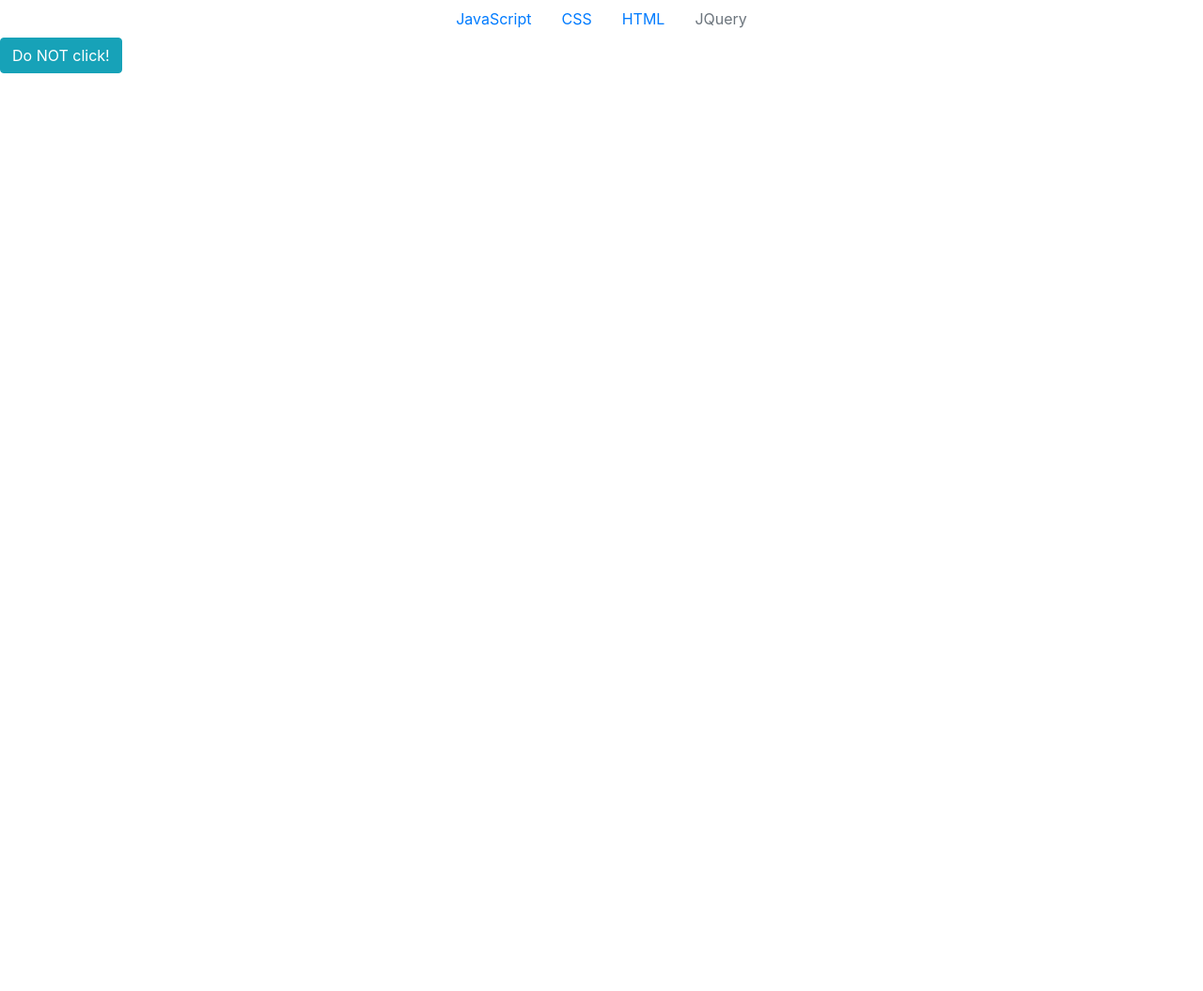
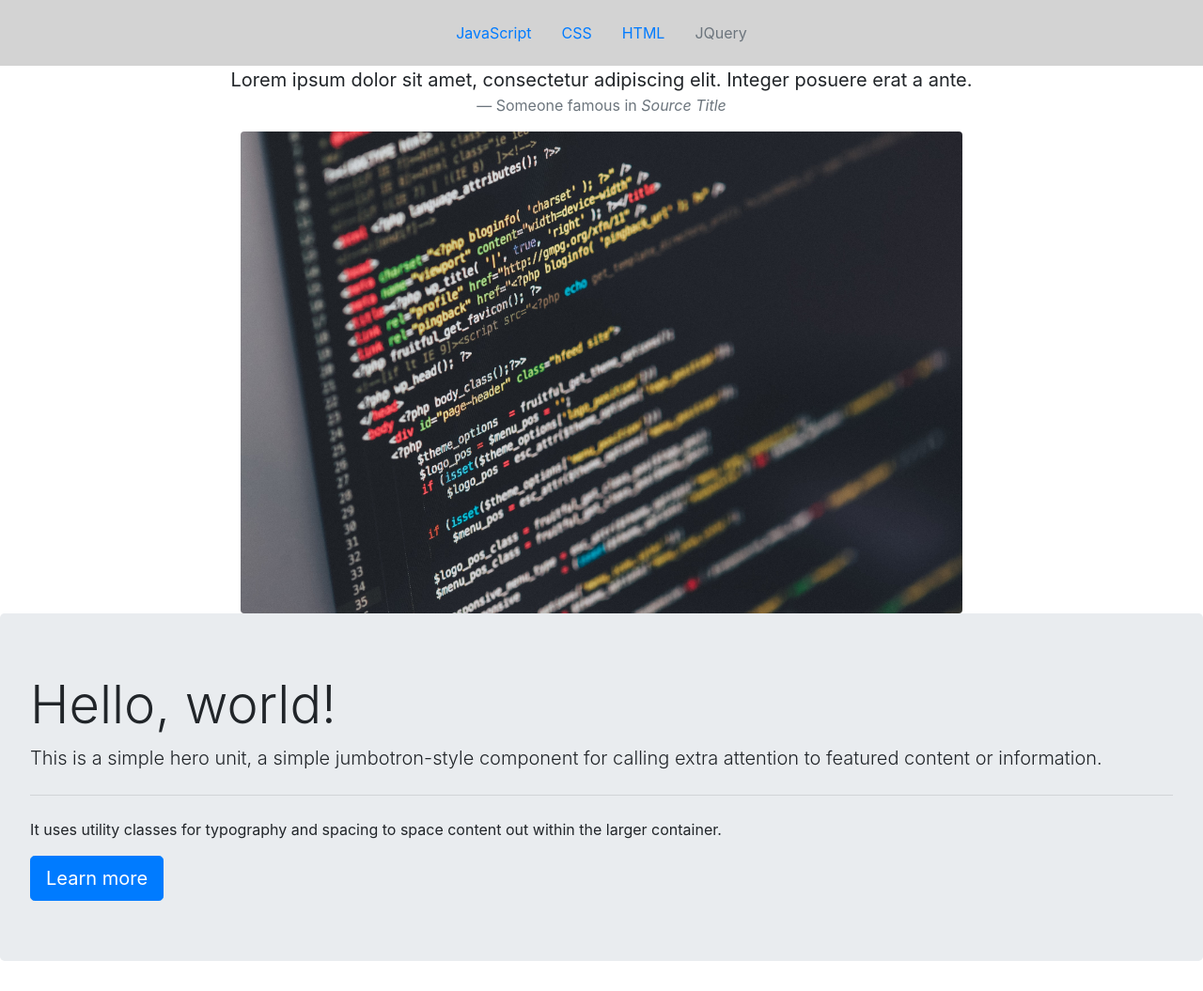
Before and after one commit to benedwrds/ACA_web101_ben_edwards, a plain HTML site: page checkpoint3/bootstrap.html in a window 1280 px wide. Shown: the whole page at 94% size. Before the commit the page ends 800 px from the top, so only its background shows below. Drawn offline with nearby package versions, Linux system fonts and the light colour scheme.

Commit message:
lil update

```diff
--- a/checkpoint3/bootstrap.css
+++ b/checkpoint3/bootstrap.css
@@ -0,0 +1,46 @@
+
+
+body {
+
+}
+
+.text-center img{
+  width: 60%;
+  height: auto;
+}
+
+.nav.justify-content-center {
+background-color:lightgray;
+border: 15px solid lightgray;
+}
+
+.passage {
+font-family: ;
+width: 45%;
+}
+
+ /* Extra small devices (portrait phones, less than 576px) */
+@media (max-width: 575.98px) {
+  .jumbotron {
+    display: none;
+  }
+}
+
+/*  Small devices (landscape phones, less than 768px) */
+@media (max-width: 767.98px) {
+ .jumbotron {
+   display: none;
+ }
+}
+
+ /* Medium devices (tablets, less than 992px) */
+@media (max-width: 991.98px) {
+.jumbotron {
+}
+
+}
+
+ /* Large devices (desktops, less than 1200px) */
+@media (max-width: 1199.98px) {
+
+}
--- a/checkpoint3/bootstrap.html
+++ b/checkpoint3/bootstrap.html
@@ -4,6 +4,7 @@
   <meta name="viewport" content="width=device-width, initial-scale=1.0">
   <title>Document</title>
   <link rel="stylesheet" href="https://stackpath.bootstrapcdn.com/bootstrap/4.4.1/css/bootstrap.min.css" integrity="sha384-Vkoo8x4CGsO3+Hhxv8T/Q5PaXtkKtu6ug5TOeNV6gBiFeWPGFN9MuhOf23Q9Ifjh" crossorigin="anonymous">
+  <link rel="stylesheet" href="bootstrap.css">
 </head>
 <body>
   <ul class="nav justify-content-center">
@@ -20,7 +21,25 @@
       <a class="nav-link disabled" href="#" tabindex="-1" aria-disabled="true">JQuery</a>
     </li>
   </ul>
-  <button type="button" class="btn btn-info">Do NOT click!</button>
+
+ <blockquote class="blockquote text-center">
+  <p class="mb-0">Lorem ipsum dolor sit amet, consectetur adipiscing elit. Integer posuere erat a ante.</p>
+  <footer class="blockquote-footer">Someone famous in <cite title="Source Title">Source Title</cite></footer>
+</blockquote>
+<div class="text-center">
+  <img src="codeYaLater.jpg" class="rounded" alt="image of coding language">
+</div>
+
+<div class="jumbotron">
+  <h1 class="display-4">Hello, world!</h1>
+  <p class="lead">This is a simple hero unit, a simple jumbotron-style component for calling extra attention to featured content or information.</p>
+  <hr class="my-4">
+  <p>It uses utility classes for typography and spacing to space content out within the larger container.</p>
+  <a class="btn btn-primary btn-lg" href="#" role="button">Learn more</a>
+</div>
+
+</div>
+
 <script src="https://code.jquery.com/jquery-3.4.1.slim.min.js" integrity="sha384-J6qa4849blE2+poT4WnyKhv5vZF5SrPo0iEjwBvKU7imGFAV0wwj1yYfoRSJoZ+n" crossorigin="anonymous"></script>
 <script src="https://cdn.jsdelivr.net/npm/popper.js@1.16.0/dist/umd/popper.min.js" integrity="sha384-Q6E9RHvbIyZFJoft+2mJbHaEWldlvI9IOYy5n3zV9zzTtmI3UksdQRVvoxMfooAo" crossorigin="anonymous"></script>
 <script src="https://stackpath.bootstrapcdn.com/bootstrap/4.4.1/js/bootstrap.min.js" integrity="sha384-wfSDF2E50Y2D1uUdj0O3uMBJnjuUD4Ih7YwaYd1iqfktj0Uod8GCExl3Og8ifwB6" crossorigin="anonymous"></script>
```
